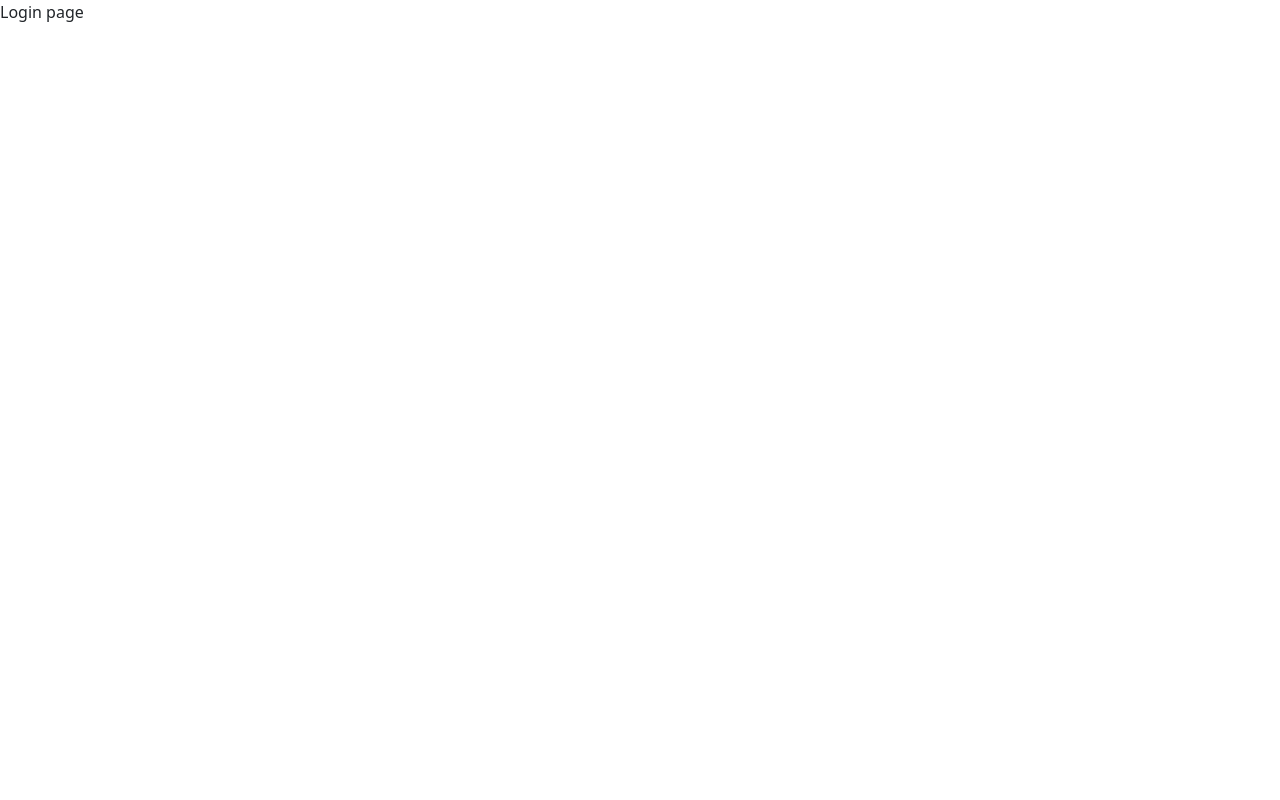
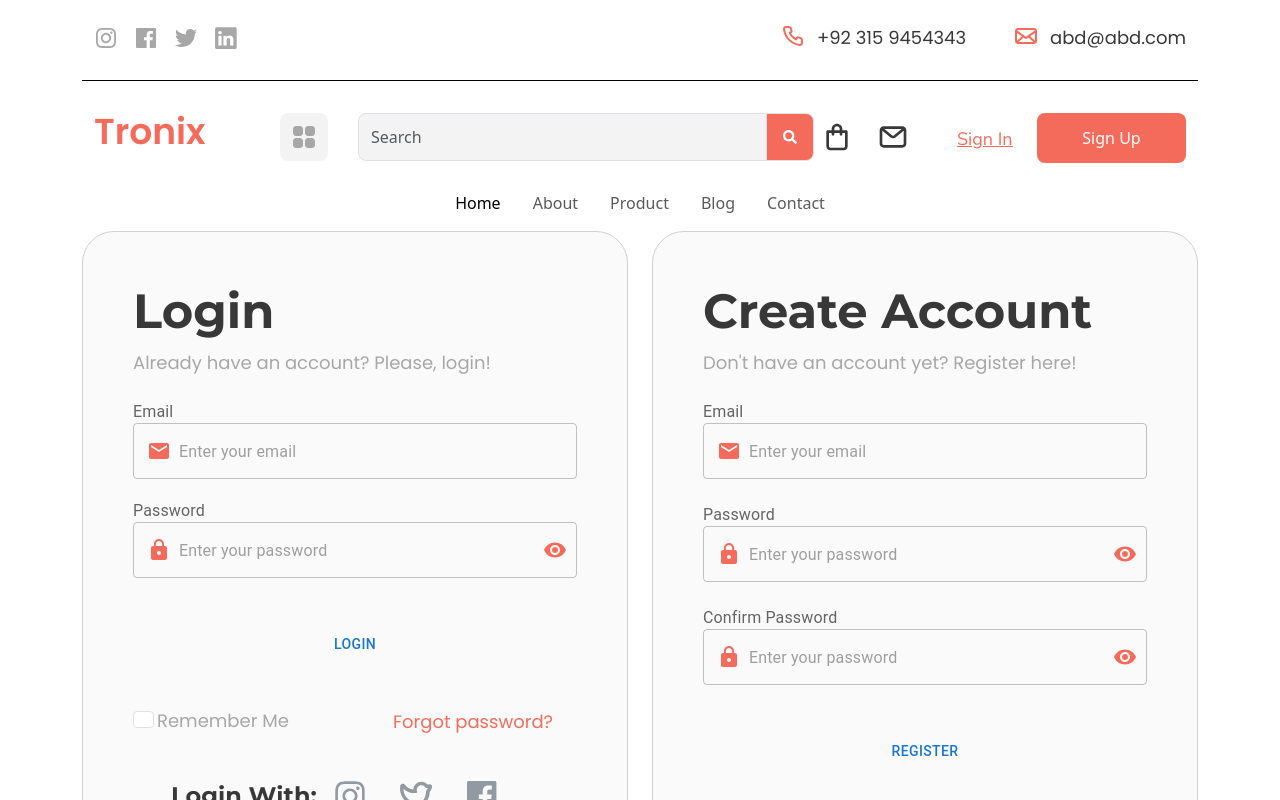
Before and after one commit to Harisborialas/RAGECustom_website, a Next.js app: page /components/Login-Page/Login in a window 1280 px wide. Shown: the top 800 px of the page. Built offline with nearby package versions, Linux system fonts and the light colour scheme.

Commit message:
added pages

```diff
--- a/src/pages/components/Login-Page/Login.js
+++ b/src/pages/components/Login-Page/Login.js
@@ -1,262 +1,244 @@
-// import React, { useState } from "react";
-// import {
-//   Box,
-//   TextField,
-//   InputAdornment,
-//   IconButton,
-//   InputLabel,
-//   Button,
-// } from "@mui/material";
-// import { Email, Lock, Visibility, VisibilityOff } from "@mui/icons-material";
-// import Link from "next/link";
-// import Image from "next/image";
-// import Navbar from "../navbar/Navbar";
-// import Footer from "../footer/Footer";
+import React, { useState } from "react";
+import {
+  Box,
+  TextField,
+  InputAdornment,
+  IconButton,
+  InputLabel,
+  Button,
+} from "@mui/material";
+import { Email, Lock, Visibility, VisibilityOff } from "@mui/icons-material";
+import Link from "next/link";
+import Image from "next/image";
+import Navbar from "../navbar/Navbar";
+import Footer from "../footer/Footer";
 
-// const LoginForm = () => {
-//   const [showPassword, setShowPassword] = useState(false);
+const LoginForm = () => {
+  const [showPassword, setShowPassword] = useState(false);
 
-//   const handleClickShowPassword = () => {
-//     setShowPassword(!showPassword);
-//   };
+  const handleClickShowPassword = () => {
+    setShowPassword(!showPassword);
+  };
 
-//   const handleMouseDownPassword = (event) => {
-//     event.preventDefault();
-//   };
+  const handleMouseDownPassword = (event) => {
+    event.preventDefault();
+  };
 
-//   return (
-//     <>
-//       <Navbar />
-//       <div className="container">
-//         <div className="row">
-//           <div className="col-12 col-md-6">
-//             <div className="login-form-section-container">
-//               <div className="formContainer">
-//                 <h1>Login</h1>
-//                 <p>Already have an account? Please, login!</p>
-//                 <div className="inputContainer">
-//                   <InputLabel className="inputLable">Email</InputLabel>
-//                   <TextField
-//                     placeholder="Enter your email"
-//                     InputProps={{
-//                       startAdornment: (
-//                         <InputAdornment position="start">
-//                           <Email sx={{ color: "#F46B5B" }} />
-//                         </InputAdornment>
-//                       ),
-//                     }}
-//                     className="inputField"
-//                   />
-//                 </div>
+  return (
+    <>
+      <Navbar />
+      <div className="container">
+        <div className="row">
+          <div className="col-12 col-md-6">
+            <div className="login-form-section-container">
+              <div className="formContainer">
+                <h1>Login</h1>
+                <p>Already have an account? Please, login!</p>
+                <div className="inputContainer">
+                  <InputLabel className="inputLable">Email</InputLabel>
+                  <TextField
+                    placeholder="Enter your email"
+                    InputProps={{
+                      startAdornment: (
+                        <InputAdornment position="start">
+                          <Email sx={{ color: "#F46B5B" }} />
+                        </InputAdornment>
+                      ),
+                    }}
+                    className="inputField"
+                  />
+                </div>
 
-//                 <div className="inputContainer">
-//                   <InputLabel className="inputLable">Password</InputLabel>
-//                   <TextField
-//                     type={showPassword ? "text" : "password"}
-//                     placeholder="Enter your password"
-//                     InputProps={{
-//                       startAdornment: (
-//                         <InputAdornment position="start">
-//                           <Lock sx={{ color: "#F46B5B" }} />
-//                         </InputAdornment>
-//                       ),
-//                       endAdornment: (
-//                         <InputAdornment position="end">
-//                           <IconButton
-//                             onClick={handleClickShowPassword}
-//                             onMouseDown={handleMouseDownPassword}
-//                             edge="end"
-//                             sx={{ color: "#F46B5B" }}
-//                           >
-//                             {showPassword ? <VisibilityOff /> : <Visibility />}
-//                           </IconButton>
-//                         </InputAdornment>
-//                       ),
-//                     }}
-//                     className="inputField"
-//                   />
-//                 </div>
+                <div className="inputContainer">
+                  <InputLabel className="inputLable">Password</InputLabel>
+                  <TextField
+                    type={showPassword ? "text" : "password"}
+                    placeholder="Enter your password"
+                    InputProps={{
+                      startAdornment: (
+                        <InputAdornment position="start">
+                          <Lock sx={{ color: "#F46B5B" }} />
+                        </InputAdornment>
+                      ),
+                      endAdornment: (
+                        <InputAdornment position="end">
+                          <IconButton
+                            onClick={handleClickShowPassword}
+                            onMouseDown={handleMouseDownPassword}
+                            edge="end"
+                            sx={{ color: "#F46B5B" }}>
+                            {showPassword ? <VisibilityOff /> : <Visibility />}
+                          </IconButton>
+                        </InputAdornment>
+                      ),
+                    }}
+                    className="inputField"
+                  />
+                </div>
+                <div className="mt-5 mb-4 text-center">
+                  <Button className="loginButton">Login</Button>
+                </div>
 
-//                 <div className="mt-5 mb-4">
-//                   <Button className="loginButton">
-//                     Login
-//                   </Button>
-//                 </div>
-//                 <div>
-//                   <div className="row login-forget-section d-flex align-items-center">
-//                     <div className="col-12 col-md-6">
-//                       <div className="form-check form-check-inline">
-//                         <input
-//                           className="form-check-input checkbox-lg"
-//                           type="checkbox"
-//                           id="termsCheckbox"
-//                         />
-//                         <label
-//                           className="form-check-label"
-//                           htmlFor="termsCheckbox"
-//                         >
-//                           Remember Me
-//                         </label>
-//                       </div>
-//                     </div>
-//                     <div className="col-6 col-md-6 d-flex justify-content-end align-items-center">
-//                       <p className="login-forget-section-text">
-//                         Forgot password?
-//                       </p>
-//                     </div>
-//                   </div>
-//                 </div>
-//                 <div className="row  login-with-section ">
-//                   <div className="col text-center justify-content-center align-items-center d-flex">
-//                     <div className="login-with-section-heading">
-//                       Login With:
-//                     </div>
+                <div>
+                  <div className="row login-forget-section d-flex align-items-center">
+                    <div className="col-12 col-md-6">
+                      <div className="form-check form-check-inline">
+                        <input
+                          className="form-check-input checkbox-lg"
+                          type="checkbox"
+                          id="termsCheckbox"
+                        />
+                        <label
+                          className="form-check-label"
+                          htmlFor="termsCheckbox">
+                          Remember Me
+                        </label>
+                      </div>
+                    </div>
+                    <div className="col-6 col-md-6 d-flex justify-content-end align-items-center">
+                      <p className="login-forget-section-text">
+                        Forgot password?
+                      </p>
+                    </div>
+                  </div>
+                </div>
+                <div className="row  login-with-section ">
+                  <div className="col text-center justify-content-center align-items-center d-flex">
+                    <div className="login-with-section-heading">
+                      Login With:
+                    </div>
 
-//                     <Link href="https://www.instagram.com/">
-//                       <Image
-//                         src="/pics_svgs/insta-cu.svg"
-//                         alt="Description of the image"
-//                         width={50}
-//                         height={30}
-//                         className=" mx-2"
-//                         style={{
-//                           filter:
-//                             "grayscale(100%) sepia(100%) brightness(0.6) hue-rotate(145deg)",
-//                         }} // Apply filter to change color
-//                       />
-//                     </Link>
-//                     <Link href="https://www.twitter.com/">
-//                       <Image
-//                         src="/pics_svgs/twiter-cs.svg"
-//                         alt="Description of the image"
-//                         width={50}
-//                         height={30}
-//                         className=" mx-2"
-//                         style={{
-//                           filter:
-//                             "grayscale(100%) sepia(100%) brightness(0.6) hue-rotate(145deg)",
-//                         }} // Apply filter to change color
-//                       />
-//                     </Link>
-//                     <Link href="https://www.facebook.com/">
-//                       <Image
-//                         src="/pics_svgs/fb-cs.svg"
-//                         alt="Description of the image"
-//                         width={50}
-//                         height={30}
-//                         className=" mx-2"
-//                         style={{
-//                           filter:
-//                             "grayscale(100%) sepia(100%) brightness(0.6) hue-rotate(145deg)",
-//                         }} // Apply filter to change color
-//                       />
-//                     </Link>
-//                   </div>
-//                 </div>
-//               </div>
-//             </div>
-//           </div>
+                    <Link href="https://www.instagram.com/">
+                      <Image
+                        src="/pics_svgs/insta-cu.svg"
+                        alt="Description of the image"
+                        width={50}
+                        height={30}
+                        className=" mx-2"
+                        style={{
+                          filter:
+                            "grayscale(100%) sepia(100%) brightness(0.6) hue-rotate(145deg)",
+                        }} // Apply filter to change color
+                      />
+                    </Link>
+                    <Link href="https://www.twitter.com/">
+                      <Image
+                        src="/pics_svgs/twiter-cs.svg"
+                        alt="Description of the image"
+                        width={50}
+                        height={30}
+                        className=" mx-2"
+                        style={{
+                          filter:
+                            "grayscale(100%) sepia(100%) brightness(0.6) hue-rotate(145deg)",
+                        }} // Apply filter to change color
+                      />
+                    </Link>
+                    <Link href="https://www.facebook.com/">
+                      <Image
+                        src="/pics_svgs/fb-cs.svg"
+                        alt="Description of the image"
+                        width={50}
+                        height={30}
+                        className=" mx-2"
+                        style={{
+                          filter:
+                            "grayscale(100%) sepia(100%) brightness(0.6) hue-rotate(145deg)",
+                        }} // Apply filter to change color
+                      />
+                    </Link>
+                  </div>
+                </div>
+              </div>
+            </div>
+          </div>
 
-//           <div className="col-12 col-md-6">
-//             <div className="login-form-section-container">
-//               <div className="formContainer">
-//                 <h1>Create Account</h1>
-//                 <p>Don't have an account yet? Register here!</p>
-//                 <div className="inputContainer mt-4">
-//                   <InputLabel className="inputLable">Email</InputLabel>
-//                   <TextField
-//                     placeholder="Enter your email"
-//                     InputProps={{
-//                       startAdornment: (
-//                         <InputAdornment position="start">
-//                           <Email sx={{ color: "#F46B5B" }} />
-//                         </InputAdornment>
-//                       ),
-//                     }}
-//                     className="inputField"
-//                   />
-//                 </div>
+          <div className="col-12 col-md-6">
+            <div className="login-form-section-container">
+              <div className="formContainer">
+                <h1>Create Account</h1>
+                <p>Don't have an account yet? Register here!</p>
+                <div className="inputContainer mt-4">
+                  <InputLabel className="inputLable">Email</InputLabel>
+                  <TextField
+                    placeholder="Enter your email"
+                    InputProps={{
+                      startAdornment: (
+                        <InputAdornment position="start">
+                          <Email sx={{ color: "#F46B5B" }} />
+                        </InputAdornment>
+                      ),
+                    }}
+                    className="inputField"
+                  />
+                </div>
 
-//                 <div className="inputContainer mt-4">
-//                   <InputLabel className="inputLable">Password</InputLabel>
-//                   <TextField
-//                     type={showPassword ? "text" : "password"}
-//                     placeholder="Enter your password"
-//                     InputProps={{
-//                       startAdornment: (
-//                         <InputAdornment position="start">
-//                           <Lock sx={{ color: "#F46B5B" }} />
-//                         </InputAdornment>
-//                       ),
-//                       endAdornment: (
-//                         <InputAdornment position="end">
-//                           <IconButton
-//                             onClick={handleClickShowPassword}
-//                             onMouseDown={handleMouseDownPassword}
-//                             edge="end"
-//                             sx={{ color: "#F46B5B" }}
-//                           >
-//                             {showPassword ? <VisibilityOff /> : <Visibility />}
-//                           </IconButton>
-//                         </InputAdornment>
-//                       ),
-//                     }}
-//                     className="inputField"
-//                   />
-//                 </div>
-//                 <div className="inputContainer  mt-4 mb-5">
-//                   <InputLabel className="inputLable ">Confirm Password</InputLabel>
-//                   <TextField
-//                     type={showPassword ? "text" : "password"}
-//                     placeholder="Enter your password"
-//                     InputProps={{
-//                       startAdornment: (
-//                         <InputAdornment position="start">
-//                           <Lock sx={{ color: "#F46B5B" }} />
-//                         </InputAdornment>
-//                       ),
-//                       endAdornment: (
-//                         <InputAdornment position="end">
-//                           <IconButton
-//                             onClick={handleClickShowPassword}
-//                             onMouseDown={handleMouseDownPassword}
-//                             edge="end"
-//                             sx={{ color: "#F46B5B" }}
-//                           >
-//                             {showPassword ? <VisibilityOff /> : <Visibility />}
-//                           </IconButton>
-//                         </InputAdornment>
-//                       ),
-//                     }}
-//                     className="inputField"
-//                   />
-//                 </div>
-//                 <div className="mt-5 mb-5">
-//                   <Button variant="contained" className="loginButton">
-//                     Register
-//                   </Button>
-//                 </div>
-//               </div>
-//             </div>
-//           </div>
-//         </div>
-//       </div>
+                <div className="inputContainer mt-4">
+                  <InputLabel className="inputLable">Password</InputLabel>
+                  <TextField
+                    type={showPassword ? "text" : "password"}
+                    placeholder="Enter your password"
+                    InputProps={{
+                      startAdornment: (
+                        <InputAdornment position="start">
+                          <Lock sx={{ color: "#F46B5B" }} />
+                        </InputAdornment>
+                      ),
+                      endAdornment: (
+                        <InputAdornment position="end">
+                          <IconButton
+                            onClick={handleClickShowPassword}
+                            onMouseDown={handleMouseDownPassword}
+                            edge="end"
+                            sx={{ color: "#F46B5B" }}>
+                            {showPassword ? <VisibilityOff /> : <Visibility />}
+                          </IconButton>
+                        </InputAdornment>
+                      ),
+                    }}
+                    className="inputField"
+                  />
+                </div>
+                <div className="inputContainer  mt-4 mb-5">
+                  <InputLabel className="inputLable ">
+                    Confirm Password
+                  </InputLabel>
+                  <TextField
+                    type={showPassword ? "text" : "password"}
+                    placeholder="Enter your password"
+                    InputProps={{
+                      startAdornment: (
+                        <InputAdornment position="start">
+                          <Lock sx={{ color: "#F46B5B" }} />
+                        </InputAdornment>
+                      ),
+                      endAdornment: (
+                        <InputAdornment position="end">
+                          <IconButton
+                            onClick={handleClickShowPassword}
+                            onMouseDown={handleMouseDownPassword}
+                            edge="end"
+                            sx={{ color: "#F46B5B" }}>
+                            {showPassword ? <VisibilityOff /> : <Visibility />}
+                          </IconButton>
+                        </InputAdornment>
+                      ),
+                    }}
+                    className="inputField"
+                  />
+                </div>
+                <div className="mt-5 mb-5 text-center">
+                  <Button className="loginButton">Register</Button>
+                </div>
+              </div>
+            </div>
+          </div>
+        </div>
+      </div>
 
-//       <Footer />
-//     </>
-//   );
-// };
+      <Footer />
+    </>
+  );
+};
 
-// export default LoginForm;
-import React from 'react'
-
-const Login = () => {
-  return (
-    <div>
-    Login page
-
-    </div>
-  )
-}
-
-export default Login
+export default LoginForm;
--- a/src/styles/globals.css
+++ b/src/styles/globals.css
@@ -46,6 +46,7 @@
   background: #f46b5b;
   border-radius: 0px 8px 8px 0px;
   background-color: #f46b5b;
+  color: white;
 }
 .sec_nav_icon_1 {
   display: flex;
```
Also changed, not shown: src/pages/components/navbar/sec_nav/SecNav.js (+9 -7 lines).
